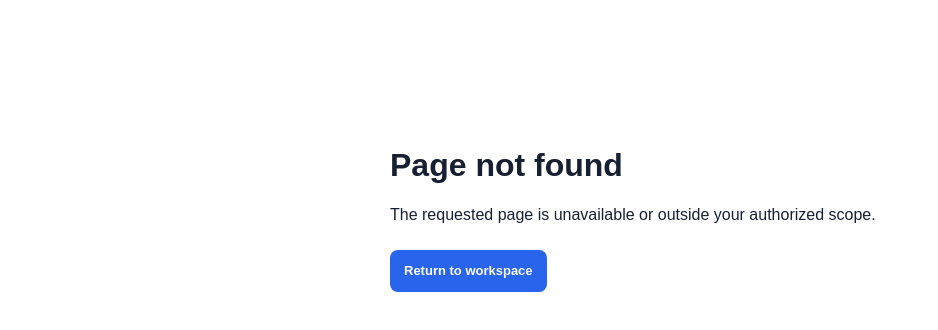
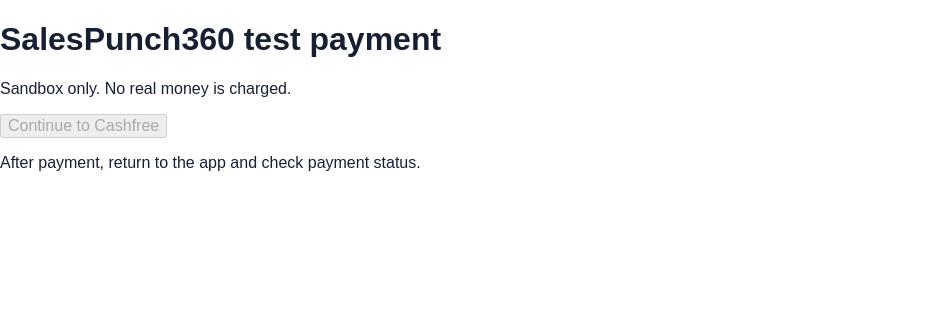
Before and after one commit to pradeep5849/Salespunch360, a Next.js app: page /payment/sandbox in a window 1280 px wide. Before the commit this address had no page. Shown: the top 330 px of the page, without its empty margins (0-938 px from the left). Built offline with nearby package versions, Linux system fonts and the light colour scheme.

Commit message:
Add browser-based sandbox checkout handoff for Android

```diff
--- /dev/null
+++ b/src/app/payment/sandbox/page.tsx
@@ -0,0 +1,16 @@
+"use client";
+import Script from "next/script";
+import { useState } from "react";
+export default function SandboxCheckoutPage() {
+  const [ready,setReady]=useState(false);
+  const [message,setMessage]=useState("");
+  async function pay() {
+    const session=new URLSearchParams(window.location.hash.slice(1)).get("session");
+    if (!session || session.length>2048) {setMessage("Invalid payment session.");return;}
+    const factory=(window as unknown as {Cashfree?: (options:{mode:"sandbox"})=>{checkout(options:{paymentSessionId:string;redirectTarget:"_self"}):Promise<unknown>}}).Cashfree;
+    if (!factory) return;
+    try {await factory({mode:"sandbox"}).checkout({paymentSessionId:session,redirectTarget:"_self"});}
+    catch {setMessage("Checkout could not open. Return to the app and retry.");}
+  }
+  return <main><h1>SalesPunch360 test payment</h1><p>Sandbox only. No real money is charged.</p><Script src="https://sdk.cashfree.com/js/v3/cashfree.js" onReady={()=>setReady(true)} onError={()=>setMessage("Payment SDK unavailable.")}/><button disabled={!ready} onClick={()=>void pay()}>Continue to Cashfree</button><p role="status">{message}</p><p>After payment, return to the app and check payment status.</p></main>;
+}
```
